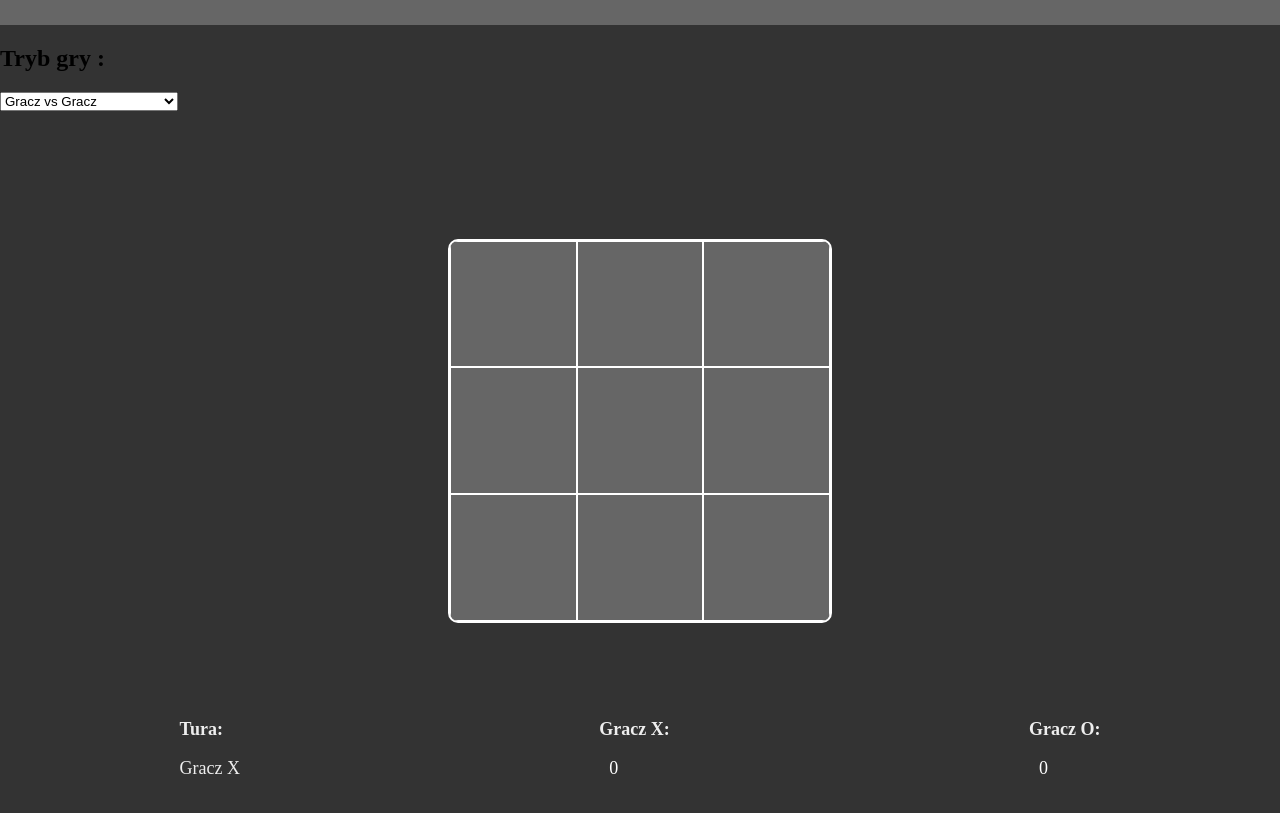
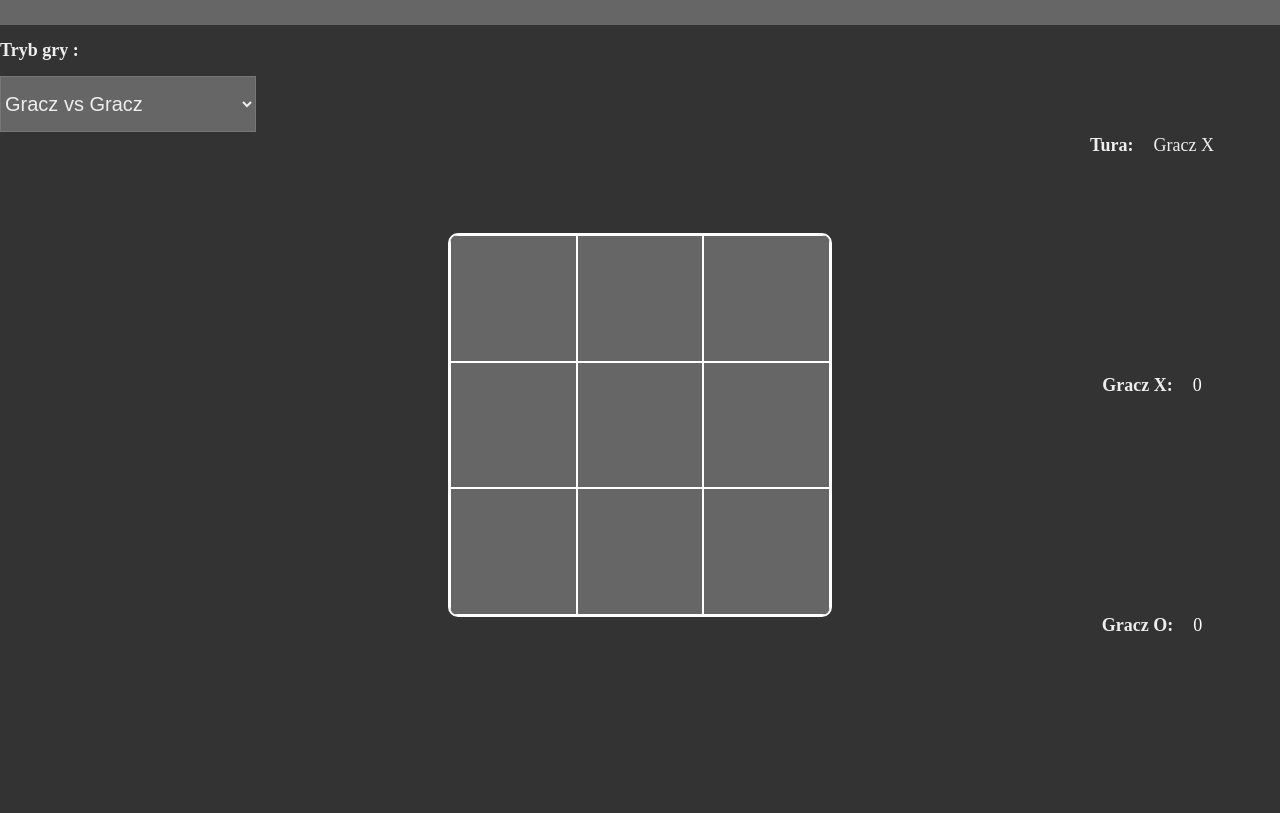
Before and after one commit to Szym3k1337/ProjektyWlasneJS, a plain HTML site: page Kółko-Krzyżyk/index.html in a window 1280 px wide. Shown: the part 55-868 px from the top of the page. After the commit the page ends 800 px from the top, so only its background shows below. Drawn offline with Linux system fonts and the light colour scheme.

Commit message:
Update style.css

```diff
--- a/Kółko-Krzyżyk/style.css
+++ b/Kółko-Krzyżyk/style.css
@@ -30,13 +30,40 @@ header p  {
     text-align: center;
     padding-left:10px;
 }
+main {
+    margin:0;
+    padding: 0;
+    width: 100%;
+    height:90vh;
+    display: flex;
+    flex-direction:row;
+    justify-content: space-around;
+}
+.gamemode-section {
+    width:20%;
+    height:90vh;
+    display: flex;
+    flex-direction: column;
+    align-content: center;
+}
+.select-gamemode {
+    width:100%;
+    height:7vh;
+    background: #666;
+    color: #eee;
+    font-size: 20px;
+}
+.gamemode-section h2{
+    color: #eee;
+    font-size: 18px;
+}
 .game-section {
     display: flex;
     justify-content: center;
     align-items: center;
     flex-direction: column;
-    width: 100%;
-    height: 70vh;
+    width: 60%;
+    height: 90vh;
 }
 .game-section button {
     display: flex;
@@ -86,16 +113,17 @@ header p  {
     background-color: #444;
 }
 .reasult-section {
-    height:20vh;
-    width: 100%;
+    height:90vh;
+    width: 20%;
     display: flex;
     justify-content: space-around;
-    flex-direction: row;
+    flex-direction: column;
     align-items: center;
 }
 .reasult-section h2{
     color: #eee;
     font-size: 18px;
+    margin:10px;
 }
 .reasult-section h3 {
     color: #eee;
@@ -104,4 +132,11 @@ header p  {
 .reasult-section p {
     color: #eee;
     font-size: 15px;
+    margin:10px;
 }
+.slice-reasult{
+    display: flex;
+    flex-direction: row;
+    justify-content: center;
+    align-items: center;
+}
```
